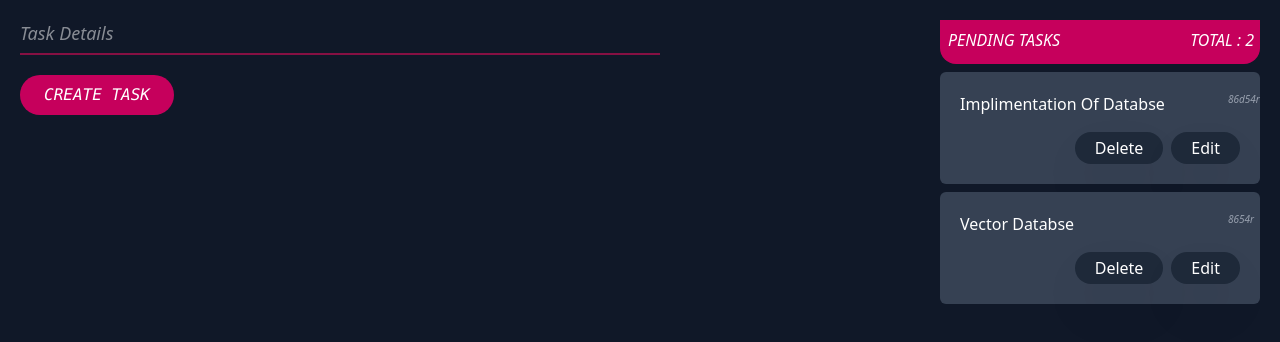
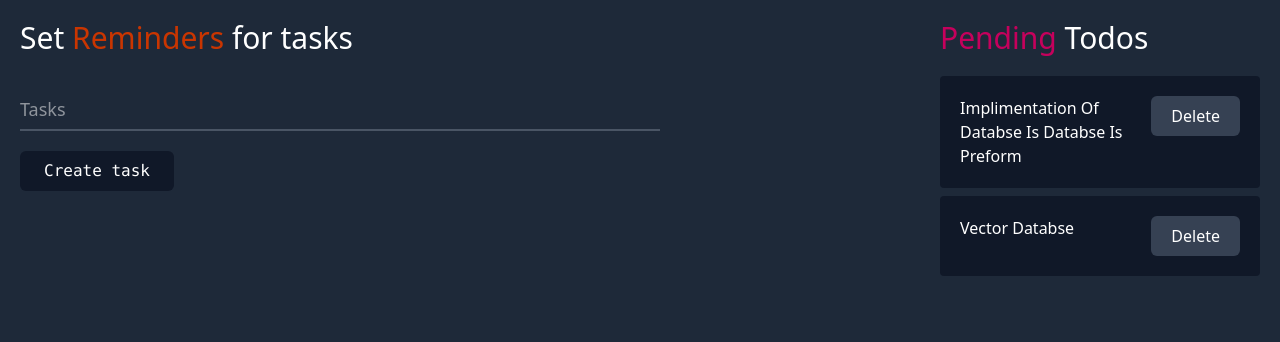
Before and after one commit to strictlyManish/New-Series, a React (Vite) app in the folder Day 01/: page / in a window 1280 px wide. Shown: the top 342 px of the page. Built offline with nearby package versions, Linux system fonts and the light colour scheme.

Commit message:
Now its time react-hook-form

```diff
--- a/Day 01/src/App.jsx
+++ b/Day 01/src/App.jsx
@@ -4,12 +4,12 @@ import { useState } from "react";
 
 function App() {
   const [data, setData] = useState([
-    { title: "implimentation of databse", id: '86d54r', isComplited: false },
+    { title: "implimentation of databse is databse is preform", id: '86d54r', isComplited: false },
     { title: "Vector databse", id: '8654r', isComplited: false },
   ]);
 
   return (
-    <div className="bg-gray-900 text-white h-screen w-screen flex justify-between p-5 overflow-hidden">
+    <div className="bg-gray-800 text-white h-screen w-screen flex justify-between p-5 overflow-hidden">
       <Creat data={data} setData={setData} />
       <Read data={data} setData={setData} />
     </div>
--- a/Day 01/src/components/Creat.jsx
+++ b/Day 01/src/components/Creat.jsx
@@ -25,16 +25,17 @@ function Creat(props) {
 
   return (
     <form onSubmit={(e) => sumbitData(e)}>
-      <div className="flex flex-col gap-5">
+      <h1 className="text-3xl">Set <span className="text-orange-700">Reminders</span> for tasks</h1>
+      <div className="flex flex-col gap-5 mt-10">
         <input
           value={title}
           onChange={(e) => setTitle(e.target.value)}
           type="text"
           name="title"
-          placeholder="Task Details"
-          className="outline-none border-b-2 w-[50vw] text-[18px] pb-1.5 border-pink-900 italic"
+          placeholder="Tasks"
+          className="outline-none border-b-2 w-[50vw] text-[18px] pb-1.5 border-gray-600"
         />
-        <button className="bg-pink-700 w-fit px-6 py-2 rounded-full uppercase italic font-mono active:scale-95 transition-all cursor-pointer">
+        <button className="bg-gray-900 w-fit px-6 py-2 rounded-md font-mono active:scale-95 transition-all cursor-pointer">
           Create task
         </button>
       </div>
--- a/Day 01/src/components/Read.jsx
+++ b/Day 01/src/components/Read.jsx
@@ -1,90 +1,24 @@
-import { motion, AnimatePresence } from "framer-motion";
-import { useState } from "react";
+import React from "react";
 
-function Read({ data, setData }) {
-  const [editedId, setEditedId] = useState(null);
-  const [editedText, setEditedText] = useState("");
+function Read(propps) {
+  const { data, setData } = propps;
 
-  const deleteHandler = (id) => {
-    setData(data.filter((item) => item.id !== id));
-  };
 
-  const startEdit = (id, title) => {
-    setEditedId(id);
-    setEditedText(title);
-  };
-
-  const saveEdit = (id) => {
-    setData(
-      data.map((item) =>
-        item.id === id ? { ...item, title: editedText } : item
-      )
+  const renderData = data.map((obj) => {
+    return (
+      <div key={obj.id} className="flex bg-gray-900 p-5 justify-between rounded">
+        <p className="capitalize">{obj.title}</p>
+        <button
+        className="bg-gray-700 w-fit h-fit px-5 py-2 rounded-md active:scale-95 cursor-pointer"
+        onClick={()=>setData(data.filter((item) => item.id !== obj.id))}>Delete</button>
+      </div>
     );
-    setEditedId(null);
-    setEditedText("");
-  };
+  });
 
   return (
-    <div className="w-[25vw] transition-all h-[90vh] overflow-x-auto relative overflow-y-hidden">
-      <p className="pb-3 sticky top-0 z-1 bg-pink-700 backdrop-blur-xl p-2 rounded-b-2xl italic uppercase font-medium">
-        Pending Tasks
-        <span className="absolute right-0 mr-1.5">Total : {data.length}</span>
-      </p>
-
-      <AnimatePresence>
-        {data.map((obj) => (
-          <motion.li
-            key={obj.id}
-            initial={{ opacity: 0, y: -10 }}
-            animate={{ opacity: 1, y: 0 }}
-            exit={{ opacity: 0, x: 50, scale: 0.9 }}
-            transition={{ duration: 0.3 }}
-            className="bg-gray-700 p-5 list-none rounded-md mt-2 relative"
-          >
-            <span className="text-[10px] absolute left-[90%] italic text-gray-400">
-              {obj.id}
-            </span>
-
-            {editedId === obj.id ? (
-              <input
-                type="text"
-                value={editedText}
-                onChange={(e) => setEditedText(e.target.value)}
-                className="w-full p-2 rounded-md bg-gray-700 outline-none"
-              />
-            ) : (
-              <p className="capitalize">{obj.title}</p>
-            )}
-
-            <div className="flex gap-2 mt-2 justify-end">
-              <button
-                onClick={() => deleteHandler(obj.id)}
-                className="mt-2 bg-gray-800 px-5 py-1 rounded-full shadow-2xl cursor-pointer
-                         active:backdrop-blur-2xl transition-all"
-              >
-                Delete
-              </button>
-
-              {editedId === obj.id ? (
-                <button
-                  onClick={() => saveEdit(obj.id)}
-                  className="mt-2 bg-green-600 px-5 py-1 rounded-full shadow-2xl cursor-pointer"
-                >
-                  Save
-                </button>
-              ) : (
-                <button
-                  onClick={() => startEdit(obj.id, obj.title)}
-                  className="mt-2 bg-gray-800 px-5 py-1 rounded-full shadow-2xl cursor-pointer
-                           active:backdrop-blur-2xl transition-all"
-                >
-                  Edit
-                </button>
-              )}
-            </div>
-          </motion.li>
-        ))}
-      </AnimatePresence>
+    <div>
+      <h1 className=" mb-5 text-3xl capitalize"><span className="text-pink-700">Pending</span> todos</h1>
+      <div className="flex flex-col gap-2 w-[25vw]">{renderData}</div>
     </div>
   );
 }
```
